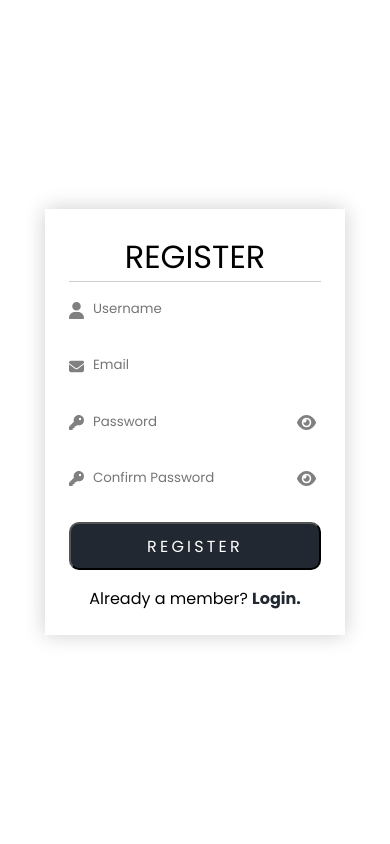
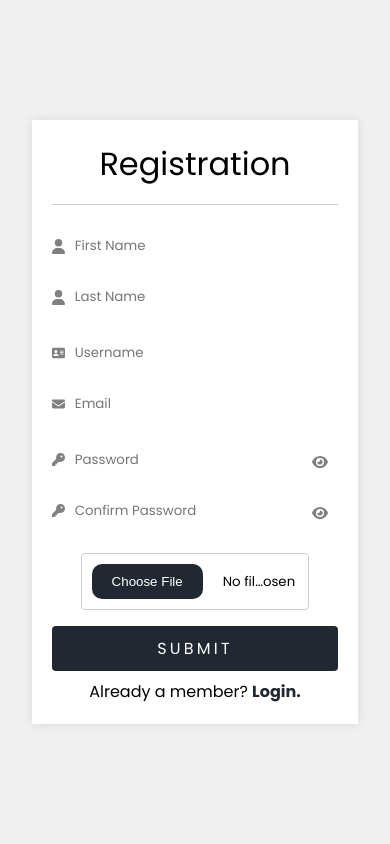
Before and after one commit to that-VeeJay/Notebook, a PHP site: page /register.php in a window 390 px wide. Run offline with PHP 8.4, Linux system fonts and the light colour scheme.

Commit message:
Change registration form design and add extra inputs

```diff
--- /dev/null
+++ b/css/register.css
@@ -0,0 +1,165 @@
+@import url('https://fonts.googleapis.com/css2?family=Poppins:ital,wght@0,100;0,200;0,300;0,400;0,500;0,600;0,700;0,800;0,900&display=swap');
+
+:root {
+    --dark-color: #222831;
+    --dark-color-hover: #413f3f;
+}
+
+* {
+    padding: 0;
+    margin: 0;
+    box-sizing: border-box;
+    font-family: Poppins, sans-serif;
+}
+
+.wrapper {
+    display: flex;
+    justify-content: center;
+    align-items: center;
+    height: 100vh;
+    background-color: #f0f0f0;
+}
+
+.card {
+    width: 500px;
+    padding: 20px;
+    background-color: #ffffff;
+    box-shadow: 0 0 10px rgba(0, 0, 0, 0.1);
+    text-align: center;
+}
+
+.card h1 {
+    margin-bottom: 1rem;
+    font-weight: 400;
+}
+
+hr {
+    border: 0;
+    filter: opacity(40%);
+    border-top: 1px solid gray;
+    margin-bottom: 1rem;
+}
+
+.input-container {
+    display: flex;
+    align-items: center;
+    width: calc(50% - 10px);
+    margin: 5px;
+    border-bottom: 1px solid transparent;
+    transition: all 1s ease;
+    position: relative;
+}
+
+.input-container:hover {
+    border-bottom: 1px solid var(--dark-color);
+}
+
+.icon {
+    width: .8rem;
+    filter: opacity(50%);
+}
+
+.input {
+    width: 100%;
+    padding: 10px;
+    border: none;
+    outline: none;
+}
+
+.first-row,
+.second-row,
+.third-row {
+    display: flex;
+    flex-wrap: wrap;
+    justify-content: space-between;
+    margin-bottom: .3rem;
+}
+
+.third-row {
+    margin-bottom: 1rem;
+}
+
+.eye-toggle,
+.eye-toggle-confirm {
+    position: absolute;
+    top: 15px;
+    right: 10px;
+    width: 1rem;
+    filter: opacity(50%);
+}
+
+.file-upload {
+    width: 80%;
+    padding: 10px;
+    margin: 0 0 1rem 0;
+    border: 1px solid #ccc;
+    border-radius: 4px;
+}
+
+button {
+    width: 100%;
+    padding: 10px;
+    border: none;
+    border-radius: 4px;
+    background-color: #222831;
+    letter-spacing: .2rem;
+    color: white;
+    font-size: 16px;
+    cursor: pointer;
+    margin-bottom: .5rem;
+    transition: background .5s ease-in-out;
+}
+
+button:hover {
+    background-color: var(--dark-color-hover);
+}
+
+p>a {
+    color: var(--dark-color);
+    text-decoration: none;
+}
+
+p>a:hover {
+    text-decoration: underline;
+}
+
+input[type=file] {
+    width: 80%;
+}
+
+input[type=file]::file-selector-button {
+    margin-right: 20px;
+    border: none;
+    background: var(--dark-color);
+    padding: 10px 20px;
+    border-radius: 10px;
+    color: #fff;
+    cursor: pointer;
+    transition: background .5s ease-in-out;
+}
+
+input[type=file]::file-selector-button:hover {
+    background-color: var(--dark-color-hover);
+}
+
+@media (max-width: 500px) {
+    .wrapper {
+        padding: 2rem;
+    }
+
+    .input-container {
+        width: 100%;
+        margin: 5px 0;
+    }
+}
+
+@media (max-width: 450px) {
+    .wrapper {
+        padding: 2rem;
+    }
+
+    .input-container {
+        width: 100%;
+        margin: 5px 0;
+    }
+}
--- a/css/style.css
+++ b/css/style.css
@@ -109,7 +109,7 @@ hr {
     padding: .6rem;
     font-size: 1rem;
     letter-spacing: .2rem;
-    border-radius: 10px;
+    border-radius: 4px;
     margin: 1rem 0;
     background-color: var(--dark-color);
 }
--- a/register.php
+++ b/register.php
@@ -1,38 +1,47 @@
-<?php include(__DIR__ . '/templates/head.php') ?>
+<?php include(__DIR__ . '/templates/reg_head.php') ?>
 
 <body>
     <div class="wrapper">
         <div class="card">
-            <h1>REGISTER</h1>
+            <h1>Registration</h1>
             <hr>
-            <form action="/app/controllers/Users.controller.php" method="post">
-                <input type="hidden" name="type" method="post">
-                <!-- Username -->
+            <form action="#" method="post">
+                <div class="first-row">
                     <div class="input-container">
-                    <img class="icon" src="assets/user-solid.svg" alt="">
-                    <input class="input" type="text" placeholder="Username" name="username">
+                        <img src="assets/user-solid.svg" class="icon" alt="icon">
+                        <input class="input" type="text" placeholder="First Name">
                     </div>
-                <!-- Email -->
                     <div class="input-container">
-                    <img class="icon" src="assets/envelope-solid.svg" alt="">
-                    <input class="input" type="email" placeholder="Email" name="email">
+                        <img src="assets/user-solid.svg" class="icon" alt="icon">
+                        <input class="input" type="text" placeholder="Last Name">
                     </div>
-                <!-- Password -->
+                </div>
+                <div class="second-row">
                     <div class="input-container">
-                    <img class="icon" src="assets/key-solid.svg" alt="">
-                    <input class="input" type="password" placeholder="Password" name="password">
-                    <img class="eye-toggle" src="assets/eye-solid.svg" alt="">
+                        <img src="assets/address-card-solid.svg" class="icon" alt="icon">
+                        <input class="input" type="text" placeholder="Username">
                     </div>
-                <!-- Confirm Password -->
                     <div class="input-container">
-                    <img class="icon" src="assets/key-solid.svg" alt="">
-                    <input class="input" type="password" placeholder="Confirm Password" name="confirm_password">
+                        <img src="assets/envelope-solid.svg" class="icon" alt="icon">
+                        <input class="input" type="text" placeholder="Email">
+                    </div>
+                </div>
+                <div class="third-row">
+                    <div class="input-container">
+                        <img src="assets/key-solid.svg" class="icon" alt="icon">
+                        <input class="input" type="password" placeholder="Password">
                         <img class="eye-toggle-confirm" src="assets/eye-solid.svg" alt="">
                     </div>
-                <!-- Button -->
-                <button type="submit" class="register-button">REGISTER</button>
-                <p class="login">Already a member? <strong><a href="login.php">Login.</a></strong></p>
+                    <div class="input-container">
+                        <img src="assets/key-solid.svg" class="icon" alt="icon">
+                        <input class="input" type="password" placeholder="Confirm Password">
+                        <img class="eye-toggle-confirm" src="assets/eye-solid.svg" alt="">
+                    </div>
+                </div>
+                <input id="file-upload" class="file-upload" type="file" accept="image/*">
+                <button>SUBMIT</button>
             </form>
+            <p>Already a member? <a href="login.php"><strong>Login.</strong></a></p>
         </div>
     </div>
 </body>
--- /dev/null
+++ b/templates/reg_head.php
@@ -0,0 +1,12 @@
+<!DOCTYPE html>
+<html lang="en">
+
+<head>
+    <meta charset="UTF-8">
+    <meta name="viewport" content="width=device-width, initial-scale=1.0">
+    <title>Registration</title>
+    <!-- Javascript -->
+    <script src="js/script.js" defer></script>
+    <!-- CSS -->
+    <link rel="stylesheet" href="css/register.css">
+</head>
```
Also changed, not shown: app/controllers/Users.controller.php (+56 -0 lines), app/helpers/authentication.helper.php (added, +21 -0 lines), app/models/User.model.php (+0 -23 lines), registration.html (added, +234 -0 lines), assets/address-card-solid.svg (added). Lines whose indentation alone changed are shown as unchanged.
